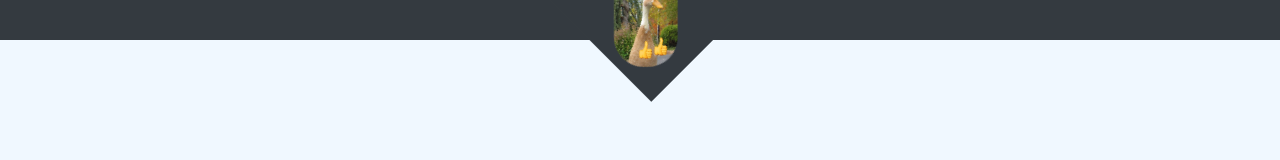
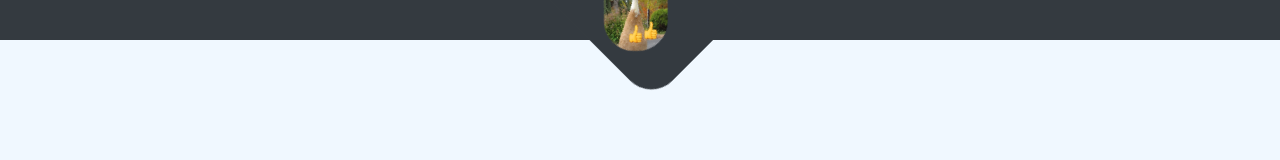
Before and after one commit to SabrinaMAlves/JoaoConstrucao, a website built with Vite: page index.html in a window 1280 px wide. Built offline with nearby package versions, Linux system fonts and the light colour scheme.

Commit message:
border
adicionando borda na logotipo

```diff
--- a/index.html
+++ b/index.html
@@ -12,5 +12,8 @@
             <figure class="logo"><img src="./img/patojoia.png" alt=""></figure>
         </div>
     </header>
+    <div class="container">
+
+    </div>
 </body>
 </html>
--- a/style.css
+++ b/style.css
@@ -21,6 +21,7 @@ body{
     width: 10vw;
     height: 20vh;
     transform: rotate(135deg);
+    border-radius: 0px 30px 0px 0px;
     position: absolute;
     top: -80px;
     display: flex;
@@ -36,11 +37,14 @@ body{
     transform: rotate(225deg);
     border-radius: 0px 0px 30px 30px;
     padding-bottom: 60px;
+    display: flex;
+    justify-content: center;
+    align-items: center;
 
 }
 #cabecalho > #rectangle > .logo > img{
     width: 100%;
     height: 10vh;
     border-radius: 0px 0px 30px 30px;
-    margin-left: 10px;
+
 }
```
